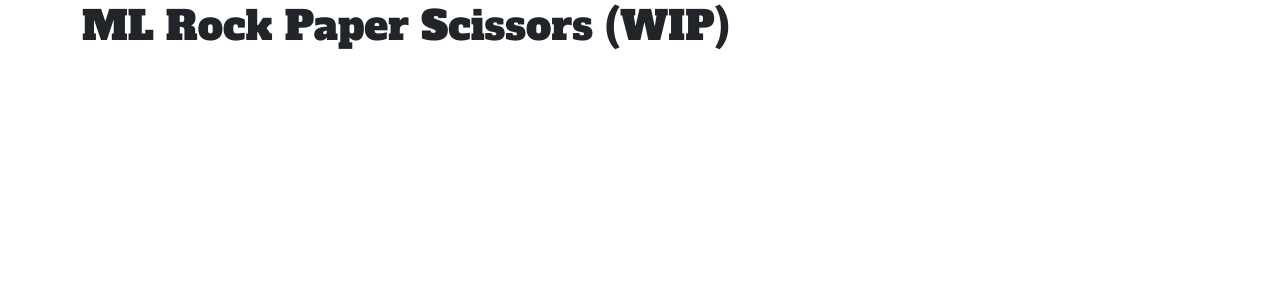
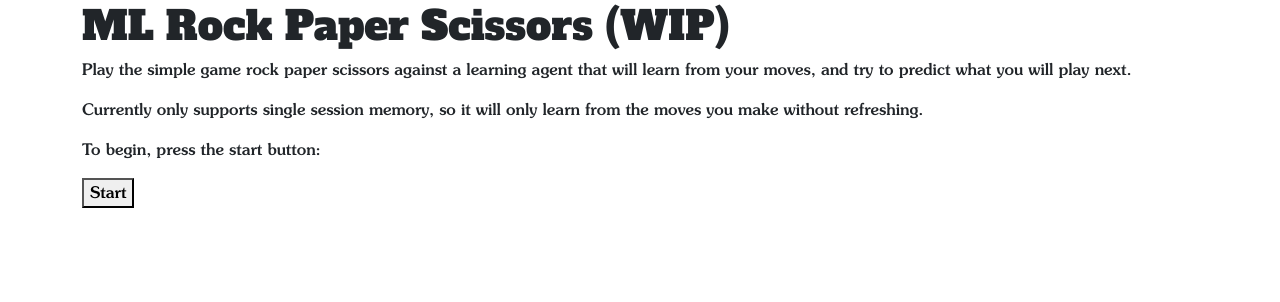
Before and after one commit to StevenAHan/Stevens-Minigames, a Flask app: page /rps in a window 1280 px wide. Shown: the part 54-356 px from the top of the page. Run offline with Flask 3, Linux system fonts and the light colour scheme.

Commit message:
updated summary

```diff
--- a/templates/rps.html
+++ b/templates/rps.html
@@ -4,5 +4,13 @@
 {% block content %}
     <h1>ML Rock Paper Scissors (WIP)</h1>
 
+    <p>Play the simple game rock paper scissors against a learning agent that will learn from your moves, and try to predict what you will play next.</p>
+
+    <p>Currently only supports single session memory, so it will only learn from the moves you make without refreshing.</p>
+
+    <p>To begin, press the start button:</p>
+    <button id="start">Start</button>
+
+
 
     {% endblock %}
```
